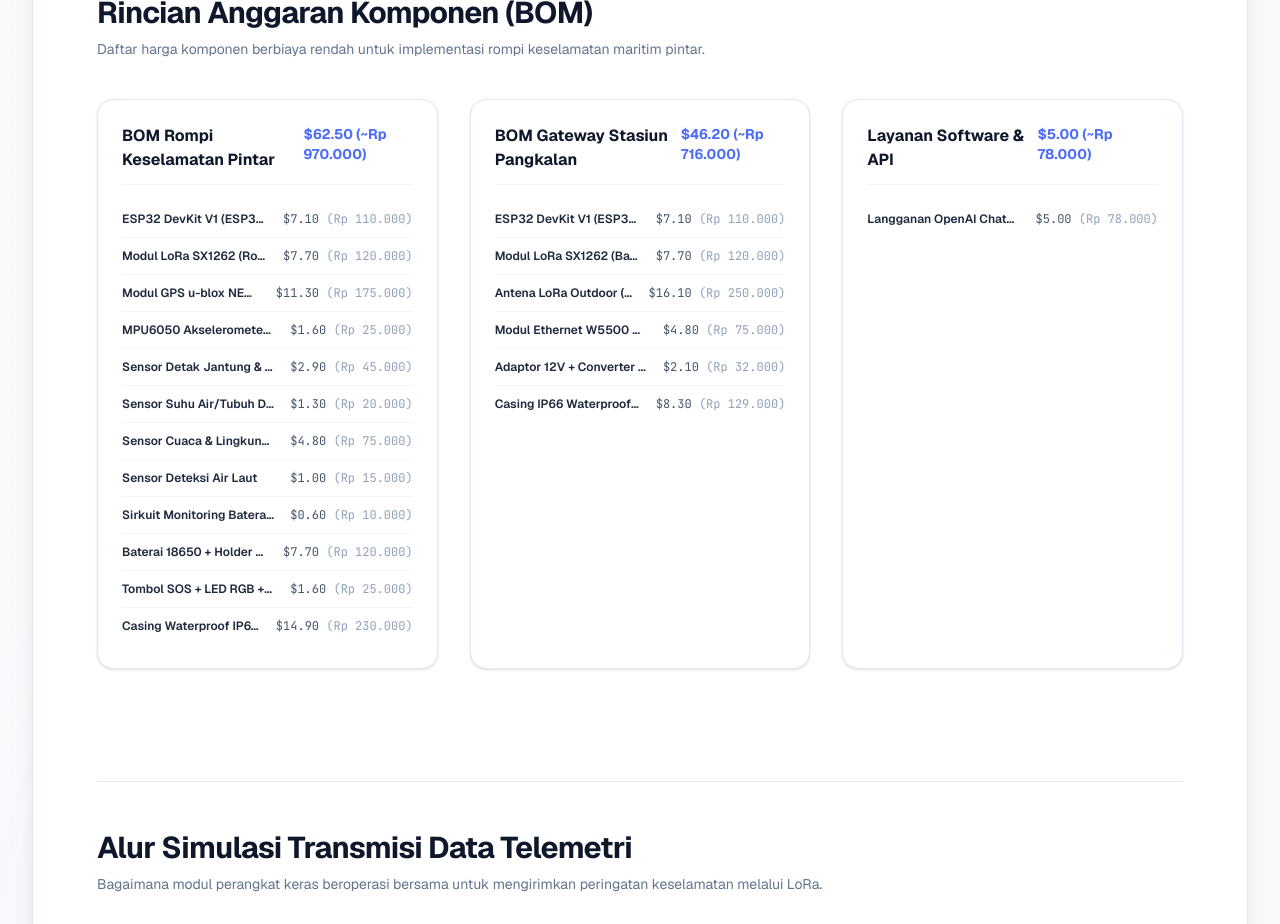
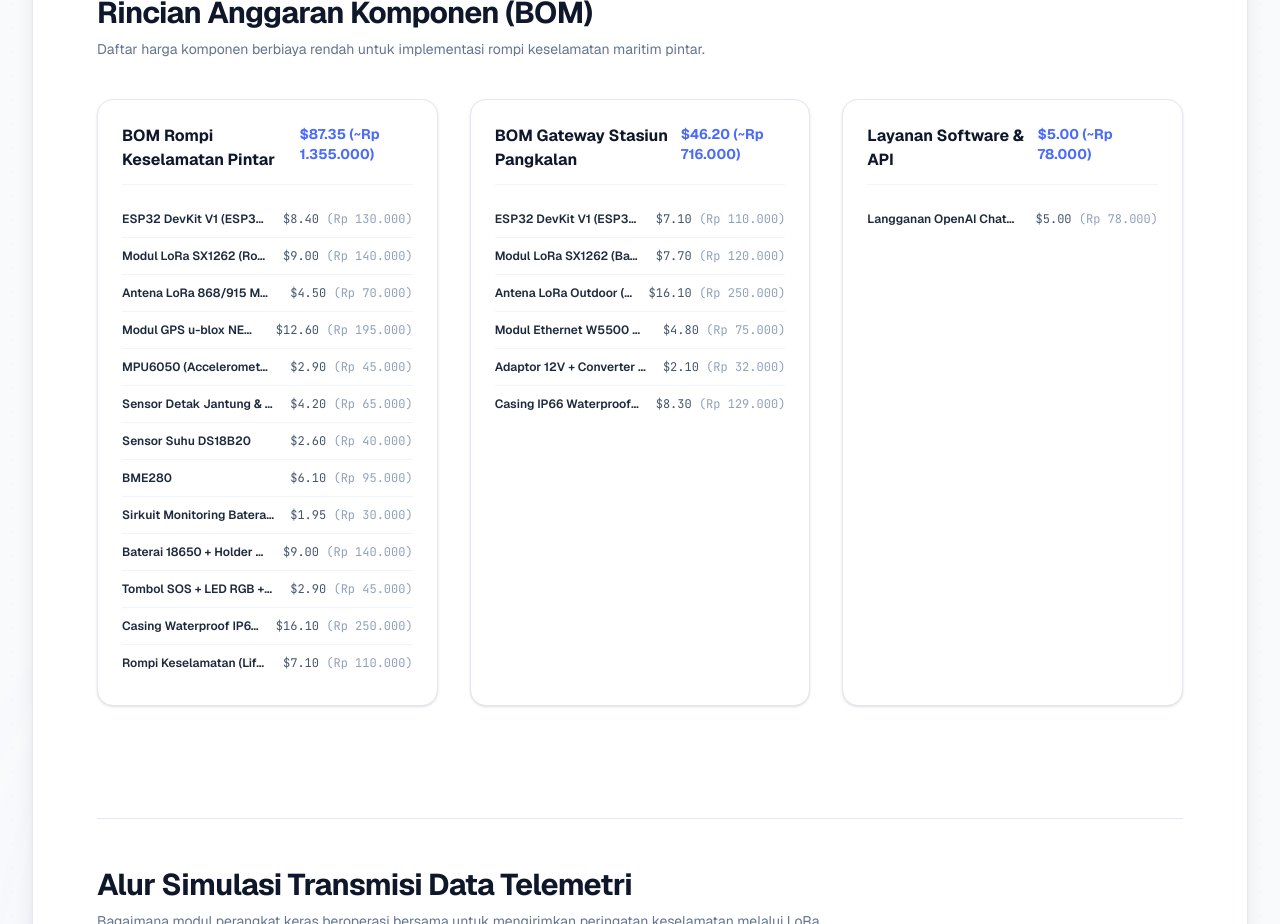
Before and after one commit to hellyoshaqiqie17/pkm-kc, a Next.js app: page / in a window 1280 px wide. Shown: the part 2240-3164 px from the top of the page. Built offline with nearby package versions, Linux system fonts and the light colour scheme; a web font is replaced by a local one.

Commit message:
refactor: update hardware component prices according to revised budget

```diff
--- a/src/app/page.tsx
+++ b/src/app/page.tsx
@@ -8,21 +8,22 @@ export default function LandingPage() {
 
   const allHardware = [
     // Vest Components
-    { id: "esp32s3", name: "ESP32 DevKit V1 (ESP32-WROOM-32)", desc: "Pengendali utama berbasis Wi-Fi & Bluetooth yang mengelola pembacaan sensor dan penjadwalan telemetri.", price: "$7.10", priceIdr: "Rp 110.000" },
-    { id: "lora", name: "Modul LoRa SX1262 (Rompi)", desc: "Modul komunikasi radio nirkabel jarak jauh berdaya rendah untuk mengirim paket data ke base station pantai.", price: "$7.70", priceIdr: "Rp 120.000" },
-    { id: "gps", name: "Modul GPS u-blox NEO-M8N", desc: "Modul navigasi satelit untuk melacak koordinat lintang, bujur, dan kecepatan nelayan melaut secara presisi.", price: "$11.30", priceIdr: "Rp 175.000" },
-    { id: "imu", name: "MPU6050 Akselerometer + Giroskop", desc: "Sensor gerak 6-axis yang mengukur kemiringan dan percepatan tubuh nelayan untuk deteksi jatuh dan diam tanpa gerak.", price: "$1.60", priceIdr: "Rp 25.000" },
-    { id: "max30102", name: "Sensor Detak Jantung & SpO₂ MAX30102", desc: "Sensor optik untuk mendeteksi denyut jantung dan persentase kejenuhan oksigen (SpO₂) dalam darah.", price: "$2.90", priceIdr: "Rp 45.000" },
-    { id: "max30205", name: "Sensor Suhu Air/Tubuh DS18B20 (Waterproof)", desc: "Sensor suhu digital kedap air untuk memantau suhu tubuh nelayan dan suhu air laut sekitar.", price: "$1.30", priceIdr: "Rp 20.000" },
-    { id: "bme280", name: "Sensor Cuaca & Lingkungan BME280", desc: "Mengukur parameter cuaca lokal termasuk suhu udara sekitar, kelembapan, dan tekanan udara (hPa).", price: "$4.80", priceIdr: "Rp 75.000" },
-    { id: "water", name: "Sensor Deteksi Air Laut", desc: "Sensor konduktivitas dengan probe terbuka untuk mendeteksi jika nelayan jatuh terendam ke dalam air laut.", price: "$1.00", priceIdr: "Rp 15.000" },
-    { id: "fuel", name: "Sirkuit Monitoring Baterai (Voltage Divider)", desc: "Sirkuit pembagi tegangan analog-ke-digital untuk memantau kapasitas tegangan baterai rompi.", price: "$0.60", priceIdr: "Rp 10.000" },
-    { id: "battery", name: "Baterai 18650 + Holder + BMS + Charger USB-C", desc: "Sistem catu daya mandiri rompi lengkap dengan proteksi arus (BMS) dan port pengisian daya.", price: "$7.70", priceIdr: "Rp 120.000" },
-    { id: "ui", name: "Tombol SOS + LED RGB + Buzzer Peringatan", desc: "Tombol darurat fisik nelayan, indikator status RGB, dan buzzer alarm suara lokal.", price: "$1.60", priceIdr: "Rp 25.000" },
-    { id: "enc", name: "Casing Waterproof IP67 & Antena (LoRa + GPS)", desc: "Casing pelindung kedap air yang mengapung beserta antena cambuk untuk memaksimalkan pancaran RF.", price: "$14.90", priceIdr: "Rp 230.000" },
+    { id: "esp32s3", name: "ESP32 DevKit V1 (ESP32-WROOM-32)", desc: "Pengendali utama berbasis Wi-Fi & Bluetooth yang mengelola pembacaan sensor dan penjadwalan telemetri.", price: "$8.40", priceIdr: "Rp 130.000" },
+    { id: "lora", name: "Modul LoRa SX1262 (Rompi)", desc: "Modul komunikasi radio nirkabel jarak jauh berdaya rendah untuk mengirim paket data ke base station pantai.", price: "$9.00", priceIdr: "Rp 140.000" },
+    { id: "antenna", name: "Antena LoRa 868/915 MHz (SMA)", desc: "Antena SMA berfrekuensi 868/915 MHz untuk mengoptimalkan pancaran sinyal komunikasi nirkabel LoRa.", price: "$4.50", priceIdr: "Rp 70.000" },
+    { id: "gps", name: "Modul GPS u-blox NEO-M8N", desc: "Modul navigasi satelit untuk melacak koordinat lintang, bujur, dan kecepatan nelayan melaut secara presisi.", price: "$12.60", priceIdr: "Rp 195.000" },
+    { id: "imu", name: "MPU6050 (Accelerometer + Gyroscope)", desc: "Sensor gerak 6-axis yang mengukur kemiringan dan percepatan tubuh nelayan untuk deteksi jatuh dan diam tanpa gerak.", price: "$2.90", priceIdr: "Rp 45.000" },
+    { id: "max30102", name: "Sensor Detak Jantung & SpO₂ (MAX30102)", desc: "Sensor optik untuk mendeteksi denyut jantung dan persentase kejenuhan oksigen (SpO₂) dalam darah.", price: "$4.20", priceIdr: "Rp 65.000" },
+    { id: "ds18b20", name: "Sensor Suhu DS18B20", desc: "Sensor suhu digital kedap air untuk memantau suhu tubuh nelayan dan suhu air laut sekitar.", price: "$2.60", priceIdr: "Rp 40.000" },
+    { id: "bme280", name: "BME280", desc: "Mengukur parameter cuaca lokal termasuk suhu udara sekitar, kelembapan, dan tekanan udara (hPa).", price: "$6.10", priceIdr: "Rp 95.000" },
+    { id: "fuel", name: "Sirkuit Monitoring Baterai (Voltage Divider)", desc: "Sirkuit pembagi tegangan analog-ke-digital untuk memantau kapasitas tegangan baterai rompi.", price: "$1.95", priceIdr: "Rp 30.000" },
+    { id: "battery", name: "Baterai 18650 + Holder + BMS", desc: "Sistem catu daya mandiri rompi lengkap dengan proteksi arus (BMS) dan port pengisian daya.", price: "$9.00", priceIdr: "Rp 140.000" },
+    { id: "ui", name: "Tombol SOS + LED RGB + Buzzer", desc: "Tombol darurat fisik nelayan, indikator status RGB, dan buzzer alarm suara lokal.", price: "$2.90", priceIdr: "Rp 45.000" },
+    { id: "enc", name: "Casing Waterproof IP67 & Aksesori", desc: "Casing pelindung kedap air yang mengapung beserta komponen pelindung tambahan.", price: "$16.10", priceIdr: "Rp 250.000" },
+    { id: "lifevest", name: "Rompi Keselamatan (Life Vest)", desc: "Rompi pelampung fisik sebagai penopang keselamatan utama dan tempat pemasangan modul elektronik.", price: "$7.10", priceIdr: "Rp 110.000" },
 
     // Base Station Components
-    { id: "bs_esp32", name: "ESP32 DevKit V1 (ESP32-WROOM-32) (Gateway)", desc: "Pusat pengendali base station yang menerima paket radio dan meneruskannya ke backend backend via Ethernet.", price: "$7.10", priceIdr: "Rp 110.000" },
+    { id: "bs_esp32", name: "ESP32 DevKit V1 (ESP32-WROOM-32) (Gateway)", desc: "Pusat pengendali base station yang menerima paket radio dan meneruskannya ke backend via Ethernet.", price: "$7.10", priceIdr: "Rp 110.000" },
     { id: "bs_lora", name: "Modul LoRa SX1262 (Base Station)", desc: "Penerima radio stasiun pangkalan pantai yang terus mendengarkan siaran data telemetri dari rompi nelayan.", price: "$7.70", priceIdr: "Rp 120.000" },
     { id: "bs_ant", name: "Antena LoRa Outdoor (5–8 dBi)", desc: "Antena tiang luar ruangan dengan penguatan sinyal tinggi untuk menangkap transmisi LoRa hingga 25 km.", price: "$16.10", priceIdr: "Rp 250.000" },
     { id: "bs_wifi", name: "Modul Ethernet W5500 & Wi-Fi", desc: "Modul komunikasi jaringan kabel LAN berbasis W5500 untuk pengiriman data andal ke server komando.", price: "$4.80", priceIdr: "Rp 75.000" },
@@ -346,10 +347,10 @@ export default function LandingPage() {
 
                 {/* DS18B20 Temp */}
                 <g
-                  onMouseEnter={() => setHoveredComponent("max30205")}
+                  onMouseEnter={() => setHoveredComponent("ds18b20")}
                   onMouseLeave={() => setHoveredComponent(null)}
                   className="cursor-pointer transition-opacity"
-                  opacity={hoveredComponent && hoveredComponent !== "max30205" ? "0.3" : "1"}
+                  opacity={hoveredComponent && hoveredComponent !== "ds18b20" ? "0.3" : "1"}
                 >
                   <rect x="105" y="190" width="30" height="25" rx="3" fill="#ffffff" stroke="#94A3B8" strokeWidth="1.5" />
                   <text x="106" y="206" fill="#64748B" fontSize="7" fontWeight="bold" fontFamily="monospace">DS18B2</text>
@@ -543,7 +544,7 @@ export default function LandingPage() {
             <div className="bg-white border border-slate-200 rounded-2xl p-6 shadow-sm">
               <h3 className="text-base font-bold text-slate-900 border-b border-slate-100 pb-3 mb-4 flex justify-between">
                 <span>BOM Rompi Keselamatan Pintar</span>
-                <span className="text-[#4B6BFB] text-sm">$62.50 (~Rp 970.000)</span>
+                <span className="text-[#4B6BFB] text-sm">$87.35 (~Rp 1.355.000)</span>
               </h3>
               <div className="divide-y divide-slate-100 text-xs">
                 {allHardware.filter(h => !h.id.startsWith("bs_") && !h.id.startsWith("sw_")).map((item, i) => (
--- a/src/lib/projectContext.ts
+++ b/src/lib/projectContext.ts
@@ -4,18 +4,19 @@ export const projectContext = {
 
   hardwareComponents: {
     vest: [
-      { name: "ESP32 DevKit V1 (ESP32-WROOM-32)", description: "Pengendali utama berbasis Wi-Fi & Bluetooth yang mengelola pembacaan sensor dan penjadwalan telemetri.", priceUSD: 7.10, priceIDR: 110000 },
-      { name: "Modul LoRa SX1262 (Rompi)", description: "Modul komunikasi radio nirkabel jarak jauh berdaya rendah untuk mengirim paket data ke base station pantai.", priceUSD: 7.70, priceIDR: 120000 },
-      { name: "Modul GPS u-blox NEO-M8N", description: "Modul navigasi satelit untuk melacak koordinat lintang, bujur, dan kecepatan nelayan melaut secara presisi.", priceUSD: 11.30, priceIDR: 175000 },
-      { name: "MPU6050 Akselerometer + Giroskop", description: "Sensor gerak 6-axis yang mengukur kemiringan dan percepatan tubuh nelayan untuk deteksi jatuh dan diam tanpa gerak.", priceUSD: 1.60, priceIDR: 25000 },
-      { name: "Sensor Detak Jantung & SpO₂ MAX30102", description: "Sensor optik untuk mendeteksi denyut jantung dan persentase kejenuhan oksigen (SpO₂) dalam darah.", priceUSD: 2.90, priceIDR: 45000 },
-      { name: "Sensor Suhu Air/Tubuh DS18B20 (Waterproof)", description: "Sensor suhu digital kedap air untuk memantau suhu tubuh nelayan dan suhu air laut sekitar.", priceUSD: 1.30, priceIDR: 20000 },
-      { name: "Sensor Cuaca & Lingkungan BME280", description: "Mengukur parameter cuaca lokal termasuk suhu udara sekitar, kelembapan, dan tekanan udara (hPa).", priceUSD: 4.80, priceIDR: 75000 },
-      { name: "Sensor Deteksi Air Laut (Water Contact)", description: "Sensor konduktivitas dengan probe terbuka untuk mendeteksi jika nelayan jatuh terendam ke dalam air laut.", priceUSD: 1.00, priceIDR: 15000 },
-      { name: "Sirkuit Monitoring Baterai (Voltage Divider)", description: "Sirkuit pembagi tegangan analog-ke-digital untuk memantau kapasitas tegangan baterai rompi.", priceUSD: 0.60, priceIDR: 10000 },
-      { name: "Baterai 18650 + Holder + BMS + Charger USB-C", description: "Sistem catu daya mandiri rompi lengkap dengan proteksi arus (BMS) dan port pengisian daya.", priceUSD: 7.70, priceIDR: 120000 },
-      { name: "Tombol SOS + LED RGB + Buzzer Peringatan", description: "Tombol darurat fisik nelayan, indikator status RGB, dan buzzer alarm suara lokal.", priceUSD: 1.60, priceIDR: 25000 },
-      { name: "Casing Waterproof IP67 & Antena (LoRa + GPS)", description: "Casing pelindung kedap air yang mengapung beserta antena cambuk untuk memaksimalkan pancaran RF.", priceUSD: 14.90, priceIDR: 230000 }
+      { name: "ESP32 DevKit V1 (ESP32-WROOM-32)", description: "Pengendali utama berbasis Wi-Fi & Bluetooth yang mengelola pembacaan sensor dan penjadwalan telemetri.", priceUSD: 8.40, priceIDR: 130000 },
+      { name: "Modul LoRa SX1262 (Rompi)", description: "Modul komunikasi radio nirkabel jarak jauh berdaya rendah untuk mengirim paket data ke base station pantai.", priceUSD: 9.00, priceIDR: 140000 },
+      { name: "Antena LoRa 868/915 MHz (SMA)", description: "Antena SMA berfrekuensi 868/915 MHz untuk mengoptimalkan pancaran sinyal komunikasi nirkabel LoRa.", priceUSD: 4.50, priceIDR: 70000 },
+      { name: "Modul GPS u-blox NEO-M8N", description: "Modul navigasi satelit untuk melacak koordinat lintang, bujur, dan kecepatan nelayan melaut secara presisi.", priceUSD: 12.60, priceIDR: 195000 },
+      { name: "MPU6050 (Accelerometer + Gyroscope)", description: "Sensor gerak 6-axis yang mengukur kemiringan dan percepatan tubuh nelayan untuk deteksi jatuh dan diam tanpa gerak.", priceUSD: 2.90, priceIDR: 45000 },
+      { name: "Sensor Detak Jantung & SpO₂ (MAX30102)", description: "Sensor optik untuk mendeteksi denyut jantung dan persentase kejenuhan oksigen (SpO₂) dalam darah.", priceUSD: 4.20, priceIDR: 65000 },
+      { name: "Sensor Suhu DS18B20", description: "Sensor suhu digital kedap air untuk memantau suhu tubuh nelayan dan suhu air laut sekitar.", priceUSD: 2.60, priceIDR: 40000 },
+      { name: "BME280", description: "Mengukur parameter cuaca lokal termasuk suhu udara sekitar, kelembapan, dan tekanan udara (hPa).", priceUSD: 6.10, priceIDR: 95000 },
+      { name: "Sirkuit Monitoring Baterai (Voltage Divider)", description: "Sirkuit pembagi tegangan analog-ke-digital untuk memantau kapasitas tegangan baterai rompi.", priceUSD: 1.95, priceIDR: 30000 },
+      { name: "Baterai 18650 + Holder + BMS", description: "Sistem catu daya mandiri rompi lengkap dengan proteksi arus (BMS) dan port pengisian daya.", priceUSD: 9.00, priceIDR: 140000 },
+      { name: "Tombol SOS + LED RGB + Buzzer", description: "Tombol darurat fisik nelayan, indikator status RGB, dan buzzer alarm suara lokal.", priceUSD: 2.90, priceIDR: 45000 },
+      { name: "Casing Waterproof IP67 & Aksesori", description: "Casing pelindung kedap air yang mengapung beserta komponen pelindung tambahan.", priceUSD: 16.10, priceIDR: 250000 },
+      { name: "Rompi Keselamatan (Life Vest)", description: "Rompi pelampung fisik sebagai penopang keselamatan utama dan tempat pemasangan modul elektronik.", priceUSD: 7.10, priceIDR: 110000 }
     ],
     baseStation: [
       { name: "ESP32 DevKit V1 (ESP32-WROOM-32) (Gateway)", description: "Pusat pengendali base station yang menerima paket radio dan meneruskannya ke backend via Ethernet.", priceUSD: 7.10, priceIDR: 110000 },
@@ -31,8 +32,8 @@ export const projectContext = {
   },
 
   totals: {
-    vestTotalUSD: 62.50,
-    vestTotalIDR: 970000,
+    vestTotalUSD: 87.35,
+    vestTotalIDR: 1355000,
     baseStationTotalUSD: 46.20,
     baseStationTotalIDR: 716000,
     softwareTotalUSD: 5.00,
```
